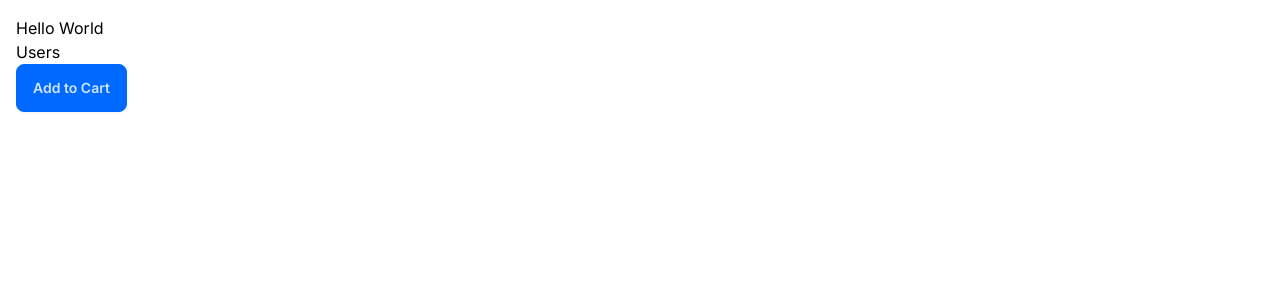
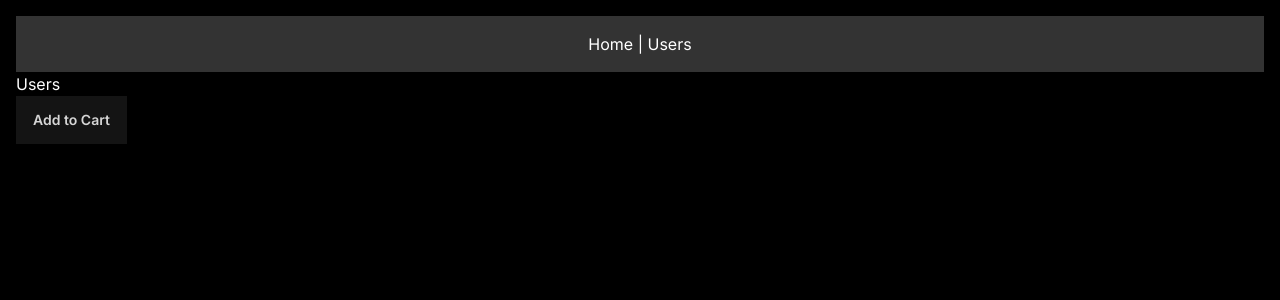
Before and after one commit to taeyoung8/GameRankHubNext, a Next.js app: page / in a window 1280 px wide. Shown: the top 300 px of the page. Built offline with nearby package versions, Linux system fonts and the light colour scheme.

Commit message:
theme change

```diff
--- a/app/components/AddToCart.tsx
+++ b/app/components/AddToCart.tsx
@@ -4,7 +4,7 @@ import React from 'react'
 const AddToCart = () => {
   return (
     <div>
-        <button className='btn btn-primary' onClick={() => console.log('Click')}>Add to Cart</button>
+        <button className='btn' onClick={() => console.log('Click')}>Add to Cart</button>
     </div>
   )
 }
--- /dev/null
+++ b/app/components/Header.tsx
@@ -0,0 +1,16 @@
+// components/Header.tsx
+import Link from 'next/link';
+
+const Header = () => {
+  return (
+    <header style={{ padding: '1rem', background: '#333', color: '#fff', textAlign: 'center' }}>
+      <nav>
+        <Link href="/">Home</Link>
+        {" | "}
+        <Link href="/users">Users</Link>
+      </nav>
+    </header>
+  );
+};
+
+export default Header;
--- a/app/globals.css
+++ b/app/globals.css
@@ -15,11 +15,8 @@
 body {
   color: rgb(var(--foreground-rgb));
   padding: 1rem;
+  color: white;
 }
-
-/* .user-list {
-
-} */
 
 @layer utilities {
   .text-balance {
--- a/app/layout.tsx
+++ b/app/layout.tsx
@@ -5,7 +5,7 @@ import "./globals.css";
 const inter = Inter({ subsets: ["latin"] });
 
 export const metadata: Metadata = {
-  title: "Create Next App",
+  title: "Game Ranking Hub",
   description: "Generated by create next app",
 };
 
@@ -15,7 +15,7 @@ export default function RootLayout({
   children: React.ReactNode;
 }>) {
   return (
-    <html lang="en" data-theme="winter">
+    <html lang="en" data-theme="black">
       <body className={inter.className}>{children}</body>
     </html>
   );
--- a/app/page.tsx
+++ b/app/page.tsx
@@ -1,12 +1,17 @@
-import Image from "next/image";
-import Link from "next/link"
-import ProductCard from "./components/ProductCard";
-export default function Home() {
+// pages/index.tsx
+import Link from 'next/link';
+import ProductCard from './components/ProductCard';
+import Header from './components/Header';
+
+const Home = () => {
   return (
-    <main><h1>Hello World</h1>
-    {/* Client-side navigation */}
-    <Link href ="/users/new">Users</Link>
-    <ProductCard />
+    <main>
+      {/* Client-side navigation */}
+      <Header />
+      <Link href="/users">Users</Link>
+      <ProductCard />
     </main>
   );
 }
+
+export default Home;
--- a/tailwind.config.ts
+++ b/tailwind.config.ts
@@ -17,7 +17,7 @@ const config: Config = {
   },
   plugins: [require("daisyui")],
   daisyui: {
-    themes: ["winter"],
+    themes: ["black"],
   },
 };
 export default config;
```
